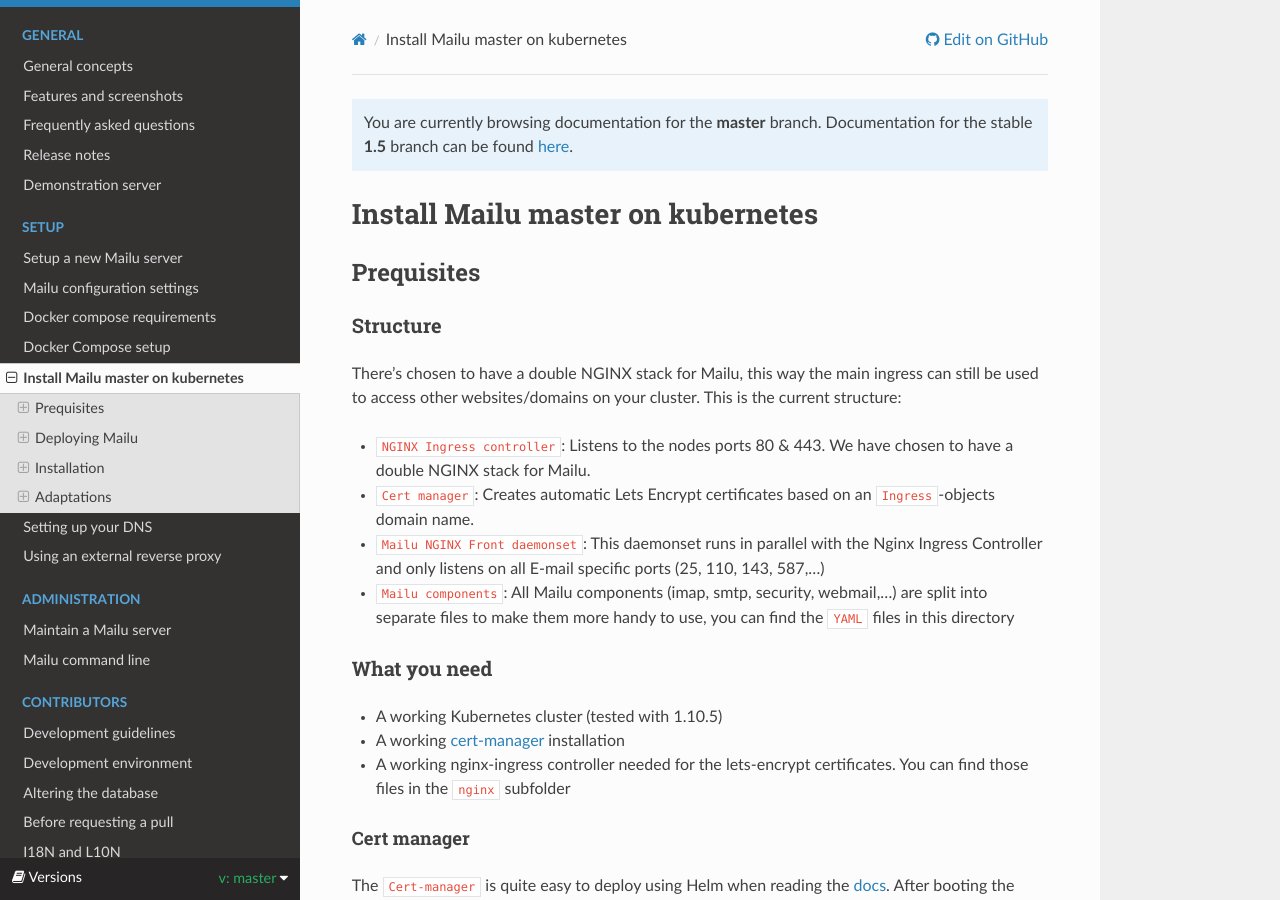
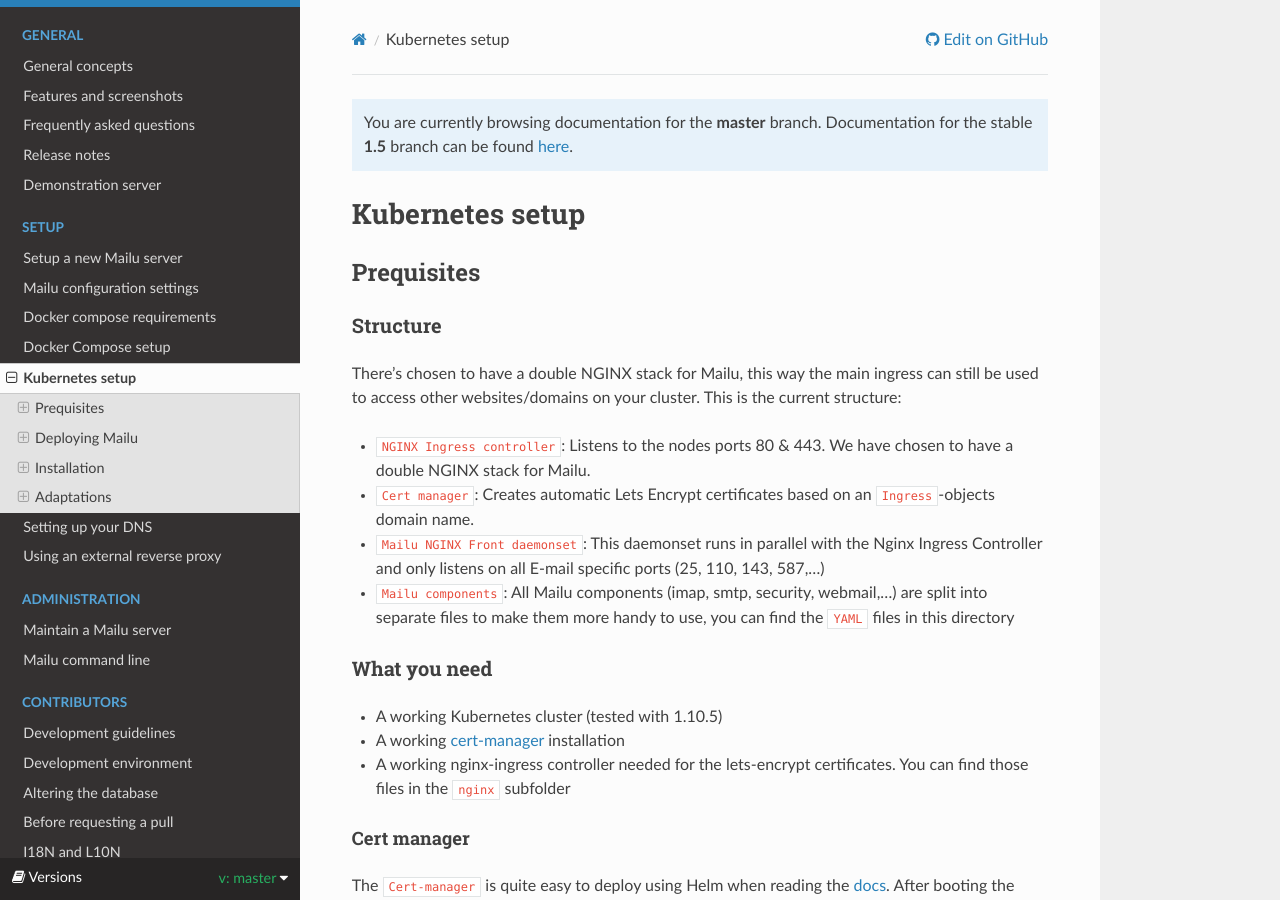
Before and after one commit to WillingDev0812/Mail-Management-Tool, a Sphinx documentation site: the page built from docs/kubernetes/mailu/index.rst, in a window 1280 px wide and 900 px high. Built offline with Sphinx 7.4.7 and the Read the Docs theme 2.0.0, drawn with Linux system fonts in a browser that asks for light colours; formulas are drawn with MathJax 3.

Commit message:
Insert ref link for FAQ, shortened title for display purposes

```diff
--- a/docs/kubernetes/mailu/index.rst
+++ b/docs/kubernetes/mailu/index.rst
@@ -1,5 +1,7 @@
-Install Mailu master on kubernetes
-==================================
+.. _kubernetes:
+
+Kubernetes setup
+================
 
 Prequisites
 -----------
```
